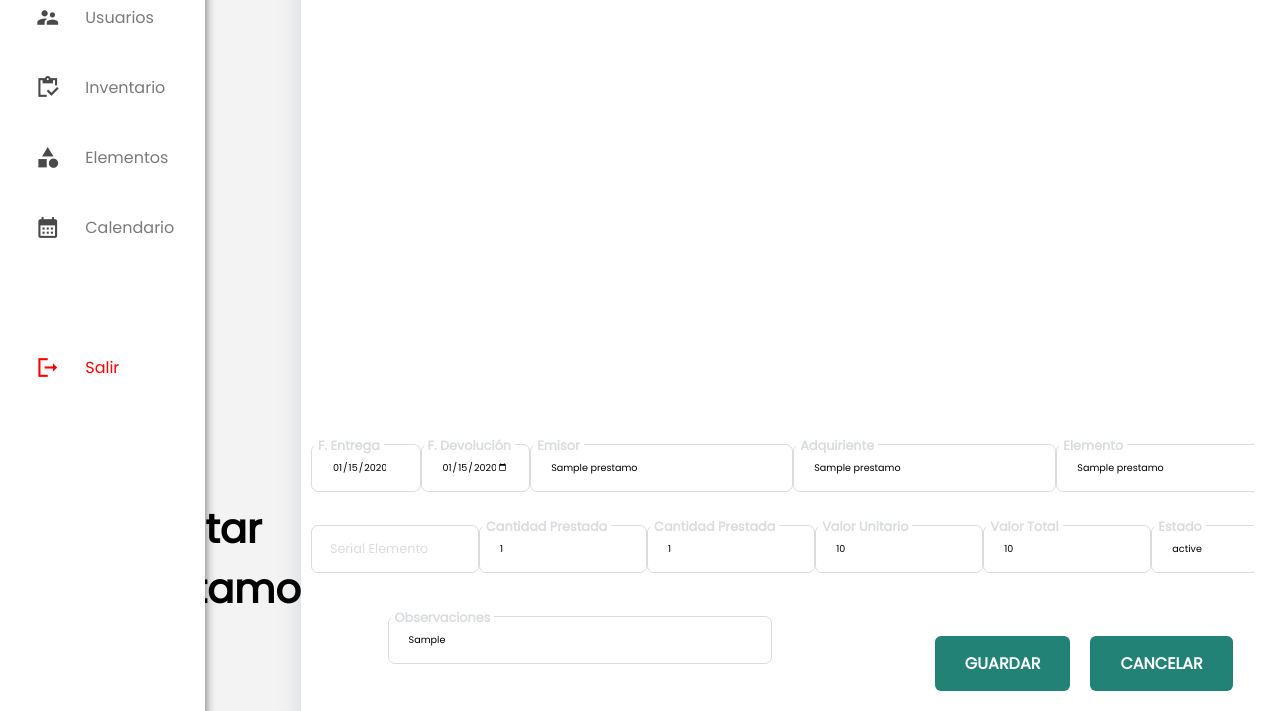
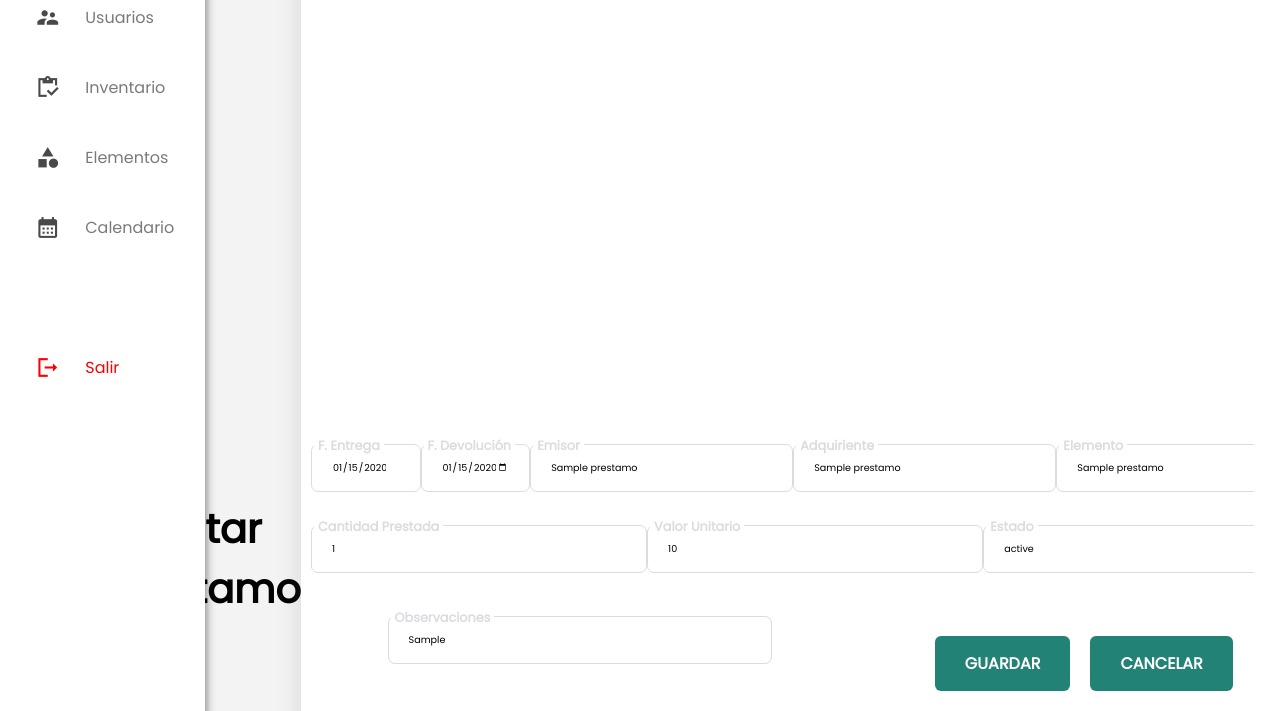
Before and after one commit to Alvarezzz14/DonProyecto, a Django app: page /editarPrestamo/1/ in a window 1280 px wide. Shown: the part 196-907 px from the top of the page. Run offline with Django 4.2, Linux system fonts and the light colour scheme; tables that the repository leaves empty hold one stand-in row (values such as "Sample post"); some libraries are stand-ins or nearby versions.

Commit message:
prestamos_edicion

```diff
--- a/UsuariosSena/templates/superAdmin/consultarTransacciones.html
+++ b/UsuariosSena/templates/superAdmin/consultarTransacciones.html
@@ -221,7 +221,7 @@ Consultar Transaciones
                     </svg>
                   </button>
                   <button onclick="">
-                    <a href="/editarPrestamo/{{Prestamos.id}}">
+                      <a href="/editarPrestamo/{{Prestamos.id}}">
                       <svg xmlns="http://www.w3.org/2000/svg" href="/DonProyecto/editarPrestamo.html"
                         class="w-6 h-6 text-blue-400" fill="none" viewBox="0 0 24 24" stroke="currentColor">
                         <path stroke-linecap="round" stroke-linejoin="round" stroke-width="2"
--- a/UsuariosSena/templates/superAdmin/editarPrestamo.html
+++ b/UsuariosSena/templates/superAdmin/editarPrestamo.html
@@ -41,14 +41,7 @@
                 </div>
             </div>
             <div class="container-1">
-                <div class="inputContainer">
-                    <input type="text" class="inputform" placeholder="a" name="txt_serialSenaElemento" value="{{prestamo.serialSenaElemento}}" required>
-                    <label for="serialSenaElemento" class="labelform">Serial Elemento </label>
-                </div>
-                <div class="inputContainer">
-                    <input type="text" class="inputform" placeholder="a" name="txt_cantidadElemento" value="{{prestamo.cantidadElemento}}" required>
-                    <label for="cantidadElemento" class="labelform">Cantidad Prestada </label>
-                </div>
+
                 <div class="inputContainer">
                     <input type="text" class="inputform" placeholder="a" name="txt_cantidadElemento" value="{{prestamo.cantidadElemento}}" required>
                     <label for="cantidadElemento" class="labelform">Cantidad Prestada </label>
@@ -57,11 +50,6 @@
                 <div class="inputContainer">
                     <input type="text" class="inputform" placeholder="a" name="txt_valorUnidadElemento" value="{{prestamo.valorUnidadElemento}}" required readonly>
                     <label for="valorUnidadElemento" class="labelform">Valor Unitario </label>
-                </div>
-
-                <div class="inputContainer">
-                    <input type="text" class="inputform" placeholder="a" name="txt_valorTotalElemento" value="{{prestamo.valorTotalElemento}}" required readonly>
-                    <label for="valorTotalElemento" class="labelform">Valor Total </label>
                 </div>
 
                 <div class="inputContainer">
--- a/UsuariosSena/views.py
+++ b/UsuariosSena/views.py
@@ -8,6 +8,8 @@ from django.views.decorators.http import require_POST
 from django.contrib.auth import login, authenticate, logout
 from datetime import timedelta
 from django.core.exceptions import ValidationError
+from django.urls import reverse
+
 
 
 # Importar biblioteca reportlab
@@ -608,13 +610,12 @@ def consultarTransacciones_view(request):
 	data = {'opcion_seleccionada':opcion_seleccionada, "Prestamos": prestamos, "Entregas": entregas, "usuarios":usuarios}
 
 	return render(
-		request, "superAdmin/consultarTransacciones.html", data
-	)
+		request, "superAdmin/consultarTransacciones.html", data)
 
 def editarPrestamo_view(request, id):
     # Obtener el objeto Prestamo por su ID
     prestamo = get_object_or_404(Prestamo, id=id)
-    elemento = None
+    elemento = None  # Inicializar la variable fuera del bloque try
 
     if request.method == "POST":
         # Obtener datos del formulario
@@ -623,15 +624,11 @@ def editarPrestamo_view(request, id):
         nombre_entrega = request.POST.get('txt_nombreEntrega')
         nombre_recibe = request.POST.get('txt_nombreRecibe')
         nombre_elemento = request.POST.get('txt_nombreElemento')
-        serial_elemento = request.POST.get('txt_serialSenaElemento')
         cantidad_elemento = request.POST.get('txt_cantidadElemento')
         valor_unidad = request.POST.get('txt_valorUnidadElemento')
-        valor_total = request.POST.get('txt_valorTotalElemento')
+        observaciones_prestamo = request.POST.get('txt_observacionesPrestamo')
 
         try:
-            # Obtener el objeto Elementos por su serial
-            elemento = Elementos.objects.get(serial=serial_elemento)
-
             # Actualizar los campos del objeto Prestamo con los datos del formulario
             prestamo.fechaEntrega = fecha_entrega
             prestamo.fechaDevolucion = fecha_devolucion
@@ -639,14 +636,14 @@ def editarPrestamo_view(request, id):
             prestamo.nombreRecibe = nombre_recibe
             prestamo.nombreElemento = nombre_elemento
             prestamo.cantidadElemento = cantidad_elemento
-            prestamo.serialSenaElemento = serial_elemento
             prestamo.valorUnidadElemento = valor_unidad
-            prestamo.valorTotalElemento = valor_total
+            prestamo.observacionesPrestamo = observaciones_prestamo
             # Resto de la lógica de actualización
 
             prestamo.save()
 
-            return redirect("consultarTransacciones_view")
+            consultar_transacciones_url = reverse("consultarTransacciones")
+            return redirect(f"{consultar_transacciones_url}?opcion=prestamo")
 
         except Elementos.DoesNotExist as e:
             # Manejar la excepción y mostrar un mensaje de error
```
